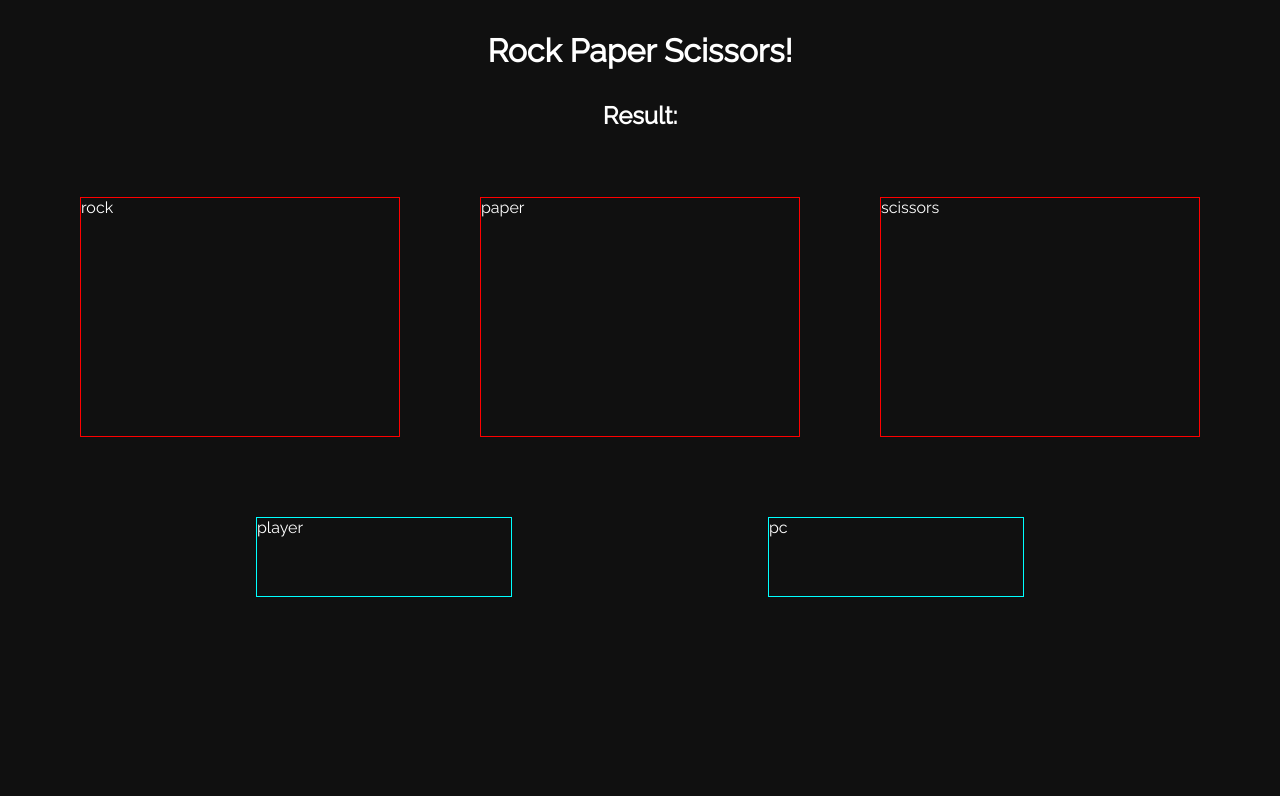
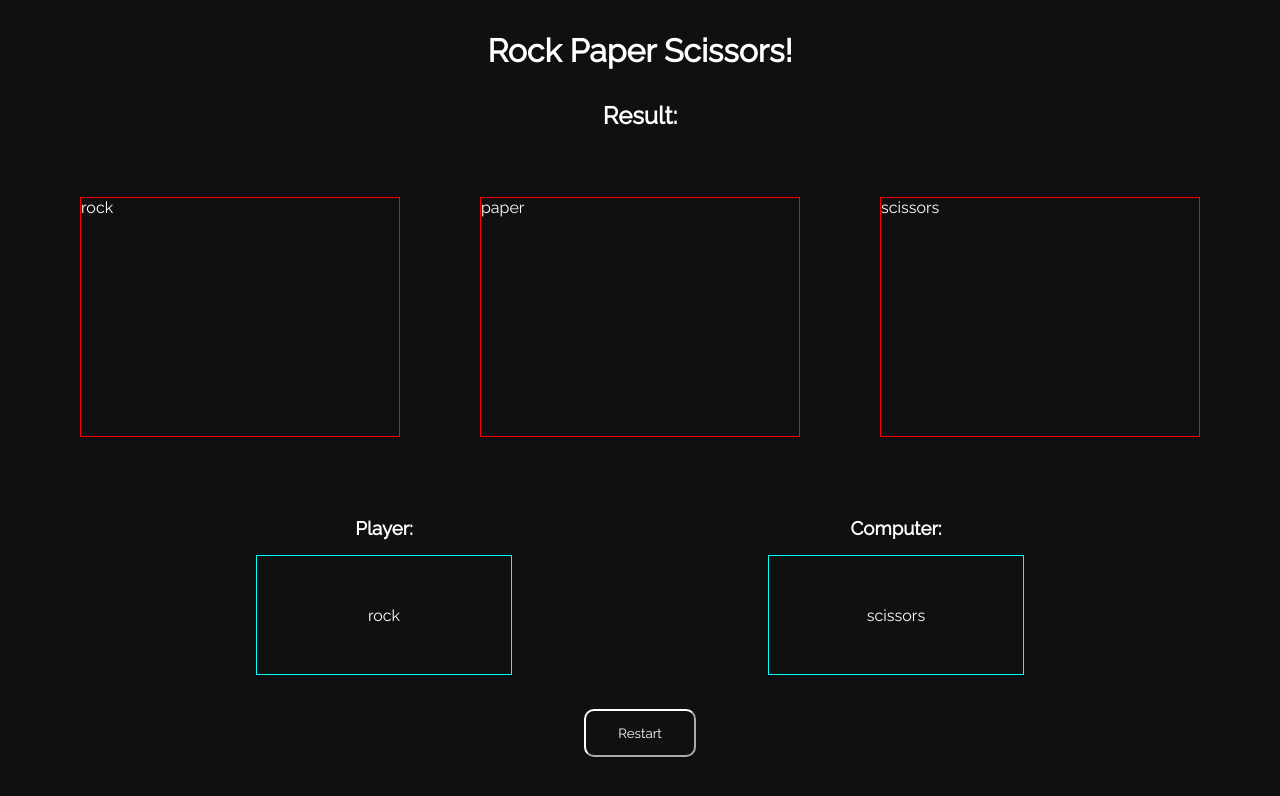
Before and after one commit to mattwheeler-dev/odin-rps, a plain HTML site: page index.html in a window 1280 px wide. Both pictures are taken after a click on the element "rock". Drawn offline with Linux system fonts and the light colour scheme.

Commit message:
Add restart button and some styles for now. Display choices of player and pc.

```diff
--- a/index.html
+++ b/index.html
@@ -18,9 +18,16 @@
 				<div class="option" id="scissors">scissors</div>
 			</div>
 			<div class="displays">
-				<div class="display" id="player-display">player</div>
-				<div class="display" id="pc-display">pc</div>
+				<div class="display">
+					<h3>Player:</h3>
+					<div id="player-display"></div>
+				</div>
+				<div class="display">
+					<h3>Computer:</h3>
+					<div id="pc-display"></div>
+				</div>
 			</div>
+			<button>Restart</button>
 		</div>
 	</body>
 </html>
--- a/scripts.js
+++ b/scripts.js
@@ -15,25 +15,37 @@ const pcDisplay = document.querySelector("#pc-display");
 let playerChoice;
 let pcChoice;
 
-// APPLY EVENT LISTENER TO OPTIONS
-options.forEach((option) => {
-	option.addEventListener("click", () => {
-		console.log(option.id);
-	});
-});
-
-function computerDecision() {
+// CREATE AND DISPLAY COMPUTER DECISION
+const computerDecision = () => {
 	const optionNumber = Math.floor(Math.random() * options.length);
 
 	if (optionNumber === 1) {
-		computerChoice = "ROCK";
+		pcChoice = "rock";
 	} else if (optionNumber === 2) {
-		computerChoice = "PAPER";
+		pcChoice = "paper";
 	} else {
-		computerChoice = "SCISSORS";
+		pcChoice = "scissors";
 	}
 
-	computerDisplay.innerHTML = computerChoice;
+	pcDisplay.innerHTML = pcChoice;
 
-	decideWinner();
-}
+	// decideWinner();
+};
+
+// APPLY EVENT LISTENER TO OPTIONS AND START GAME
+options.forEach((option) => {
+	option.addEventListener("click", (e) => {
+		// COLLECT AND DISPLAY PLAYER CHOICE
+		playerChoice = e.target.id;
+		if (playerChoice === "rock") {
+			playerDisplay.innerHTML = "rock";
+		} else if (playerChoice === "paper") {
+			playerDisplay.innerHTML = "paper";
+		} else if (playerChoice === "scissors") {
+			playerDisplay.innerHTML = "scissors";
+		}
+
+		// CALL PC DECISION
+		computerDecision();
+	});
+});
--- a/styles.css
+++ b/styles.css
@@ -57,7 +57,28 @@ h2 {
 }
 
 .display {
-	height: 5rem;
+	height: 10rem;
 	width: 20%;
+	text-align: center;
+}
+
+#player-display,
+#pc-display {
+	height: 7.5rem;
+	width: 100%;
+	margin-top: 1rem;
 	border: 1px solid cyan;
+	display: flex;
+	align-items: center;
+	justify-content: center;
 }
+
+button {
+	height: 3rem;
+	width: 7rem;
+	margin: 2rem auto;
+	color: #fff;
+	background-color: transparent;
+	border-color: #fff;
+	border-radius: 10px;
+}
```
